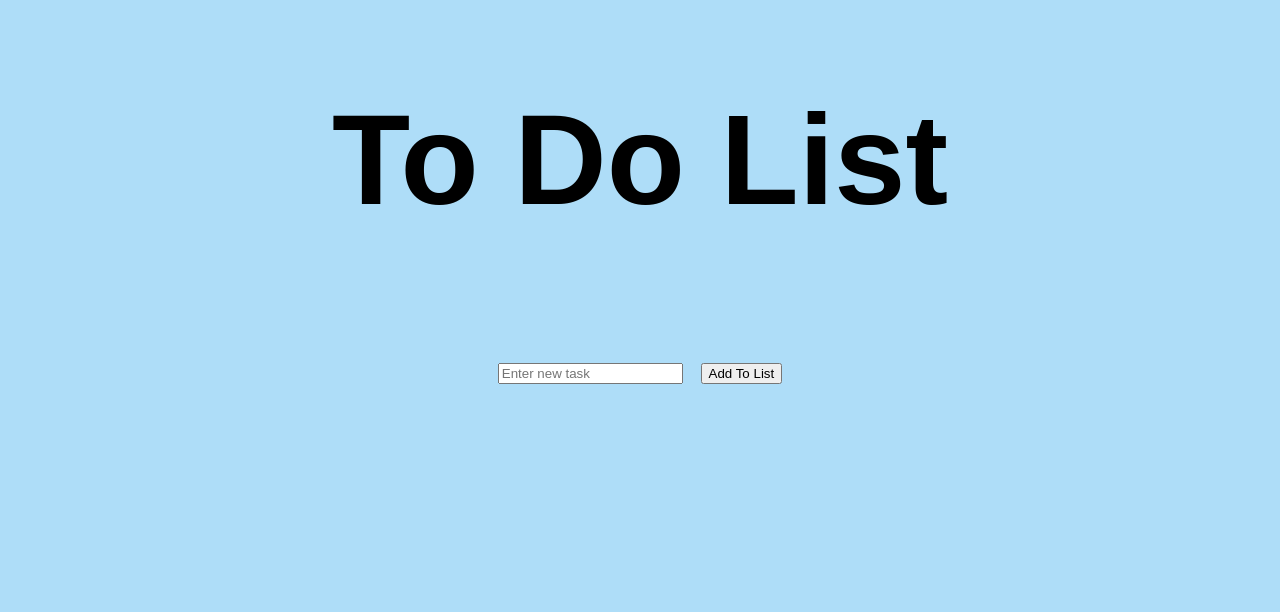
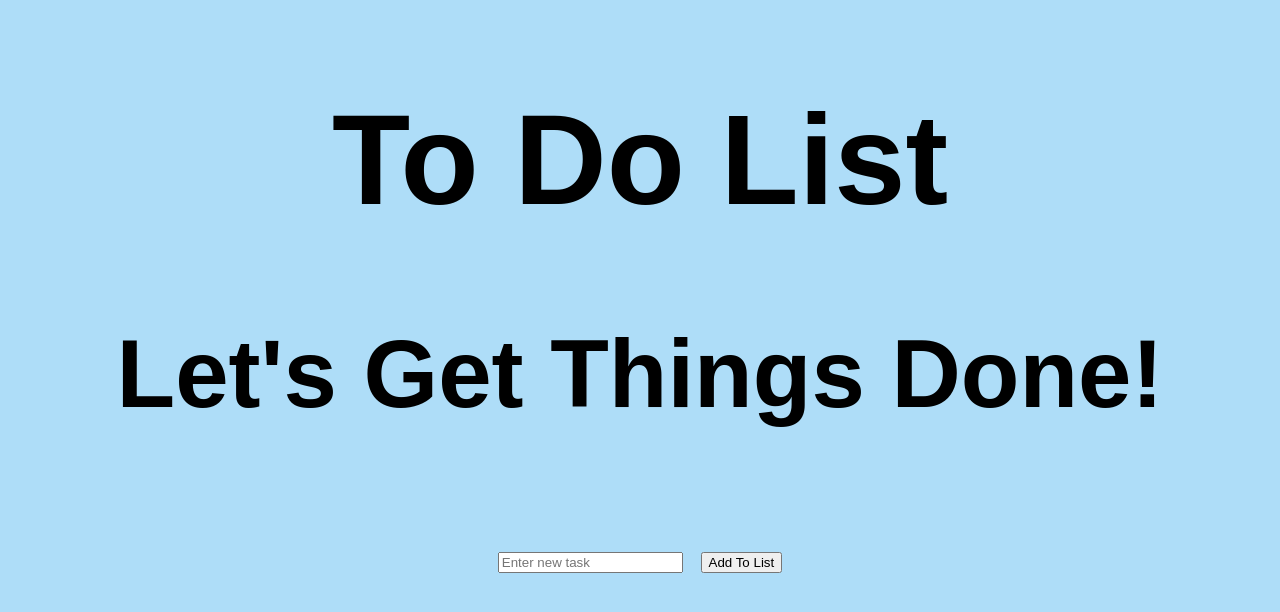
Before and after one commit to chelseabee/todo-list, a plain HTML site: page index.html in a window 1280 px wide. Drawn offline with Linux system fonts and the light colour scheme.

Commit message:
Update index.html

```diff
--- a/index.html
+++ b/index.html
@@ -12,13 +12,16 @@
     <header>
         <h1>To Do List</h1>
     </header>
-    <section id="get-task">
+    <section>
+    <div id="get-task">
+        <h2>Let's Get Things Done!</h2>
             <input type="text" class="input-todo" id="todo-input" placeholder="Enter new task" />
             <button id="todo-enter" class="enter-todo" type="button">Add To List</button>
-    </section>
-    <section class="list-container" >
+    </div>
+    <div class="list-container" >
         <ul id="display-task"></ul>
-    </section>
+    </div>
+</section>
 
     <script src="app.js"></script>
 </body>
```
